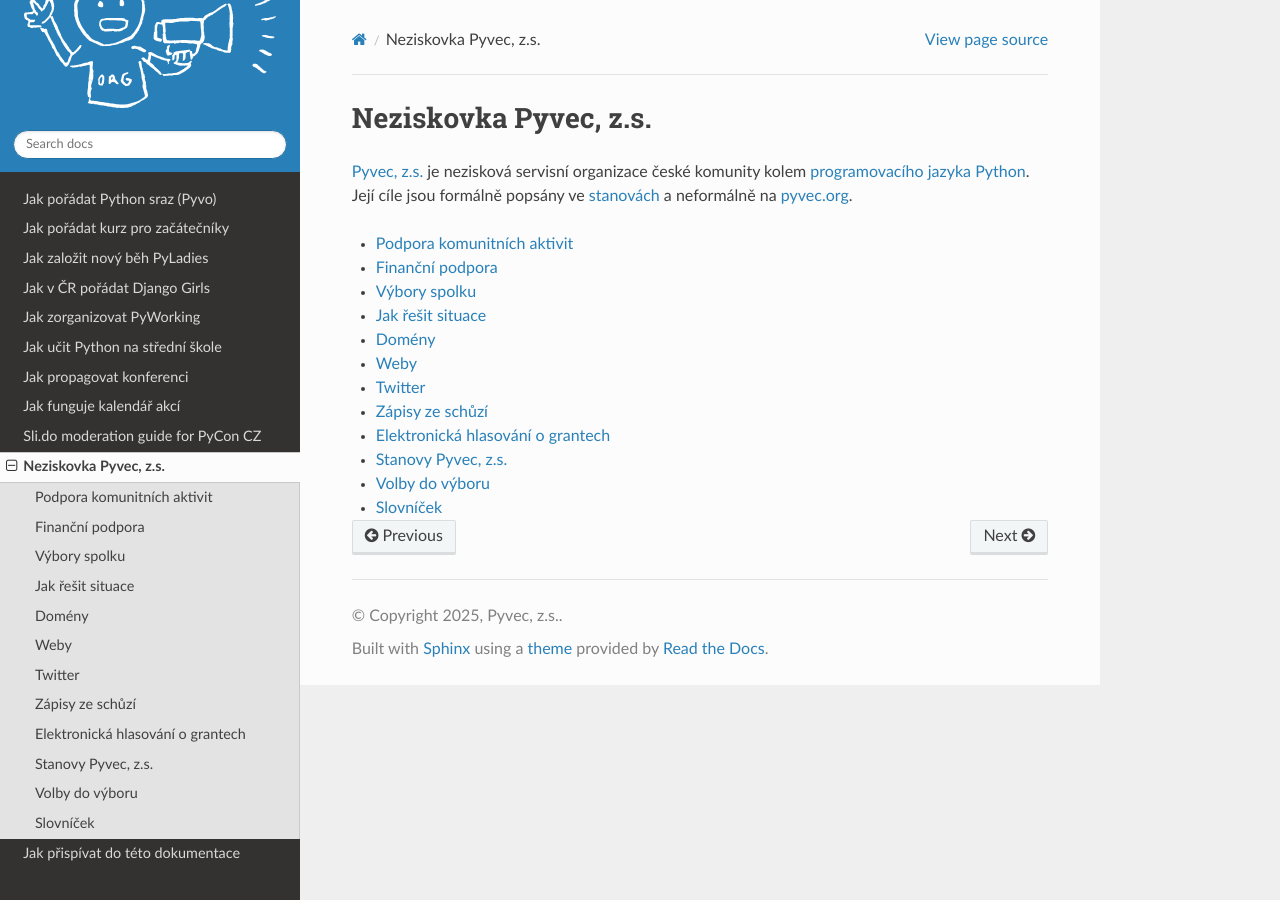
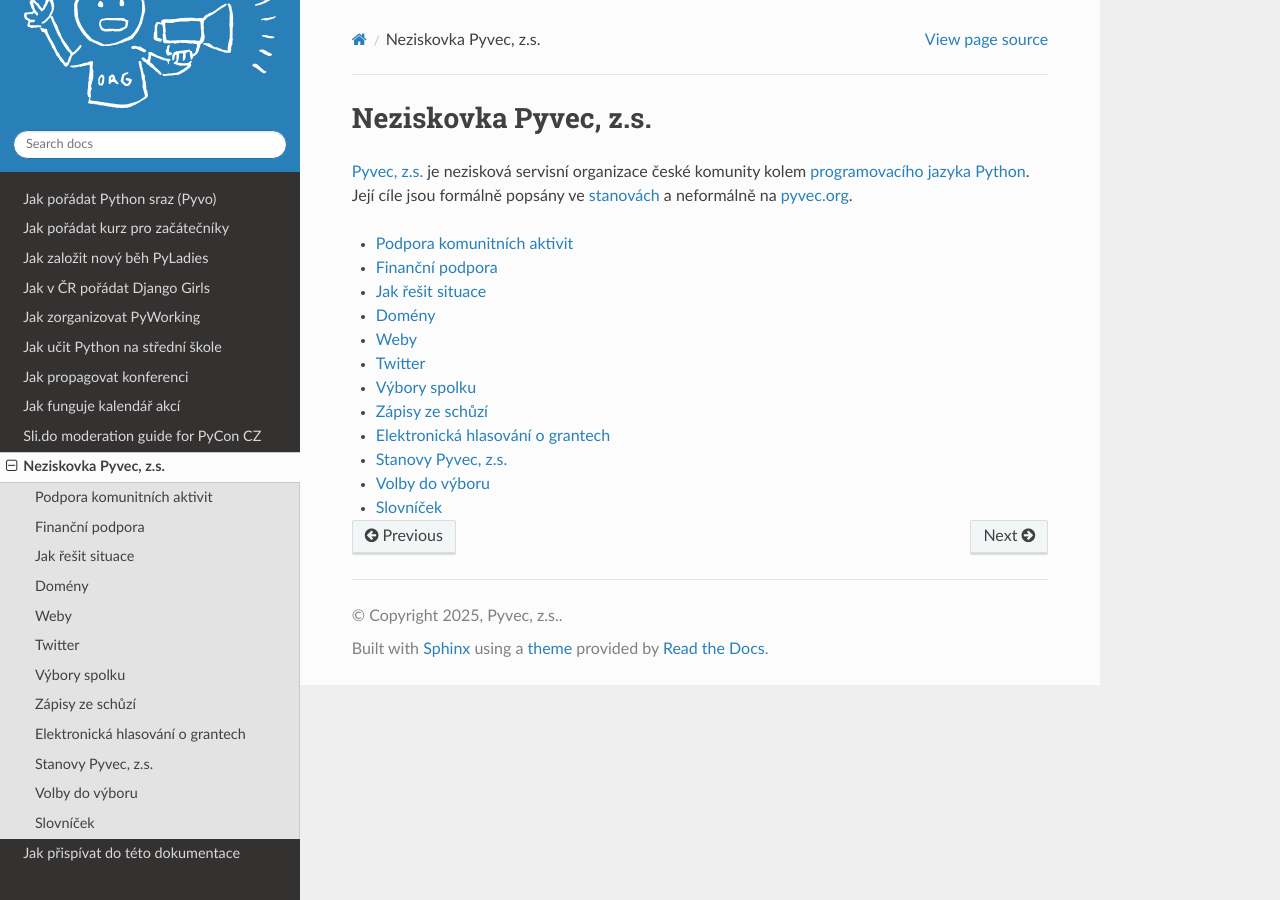
Before and after one commit to pyvec/docs.pyvec.org, a Sphinx documentation site: the page built from docs/operations/index.rst, in a window 1280 px wide. Built offline with Sphinx 7.4.7 and the Read the Docs theme 3.1.0, drawn with Linux system fonts in a browser that asks for light colours.

Commit message:
change order in menu

```diff
--- a/docs/operations/index.rst
+++ b/docs/operations/index.rst
@@ -11,11 +11,11 @@
 
    support
    support-money
-   boards
    runbooks
    domains
    web-apps
    twitter
+   boards
    meeting-notes
    grants
    bylaws
```
